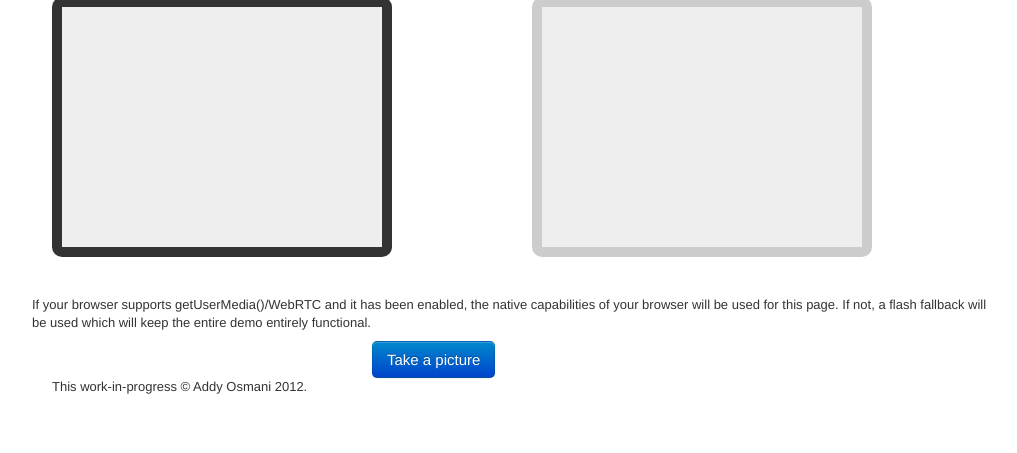
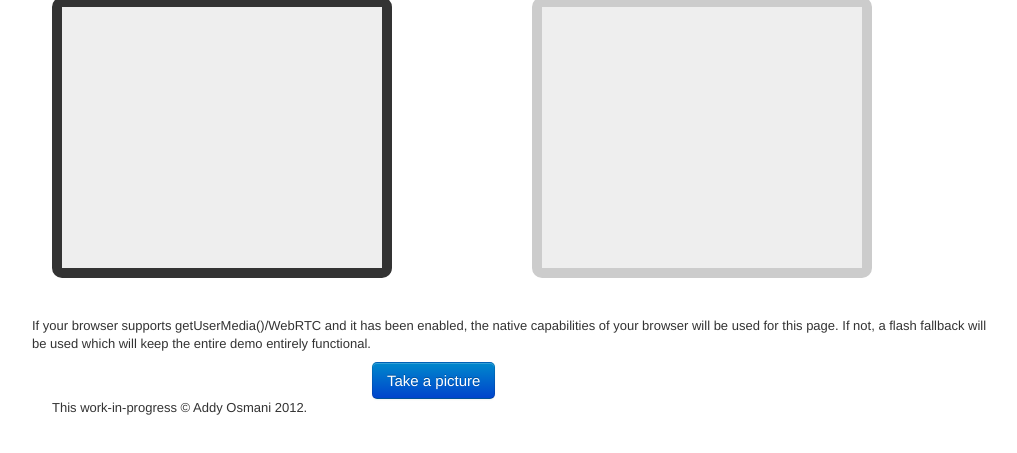
Before and after one commit to addyosmani/getUserMedia.js, a plain HTML site: page demo.html in a window 1280 px wide. Shown: the part 125-578 px from the top of the page, without its empty margins (118-1135 px from the left). Drawn offline with Linux system fonts and the light colour scheme.

Commit message:
aspect ratio fix

```diff
--- a/css/style.css
+++ b/css/style.css
@@ -5,11 +5,13 @@
 
 #webcam, #canvas {
 	width: 320px;
+	height:261px;
 	border:10px solid #333;
 	background:#eee;
 	-webkit-border-radius: 10px;
 	-moz-border-radius: 10px;
 	border-radius: 10px;
+	overflow:hidden;
 }
 
 #webcam {
--- a/js/getusermedia.js
+++ b/js/getusermedia.js
@@ -12,15 +12,23 @@ getUserMedia = function (options, successCallback, errorCallback) {
 			throw new Error('This mode is not supported: NOT_SUPPORTED_ERR');
 		} else {
 
-			var container, temp, video;
+			var container, temp, video, ow, oh;
 
 			container = document.getElementById(options.el);
 			temp = document.createElement('video');
+
+			// Fix for ratio
+			ow = parseInt(container.offsetWidth);
+			oh = parseInt(container.offsetHeight);
+			if(options.width < ow && options.height < oh){
+				options.width = ow;
+				options.height = oh;
+			}
+
 			temp.width = options.width;
 			temp.height = options.height;
 			temp.autoplay = true;
 			container.appendChild(temp);
-
 			video = temp;
 			options.videoEl = video;
 			options.context = 'webrtc';
```
